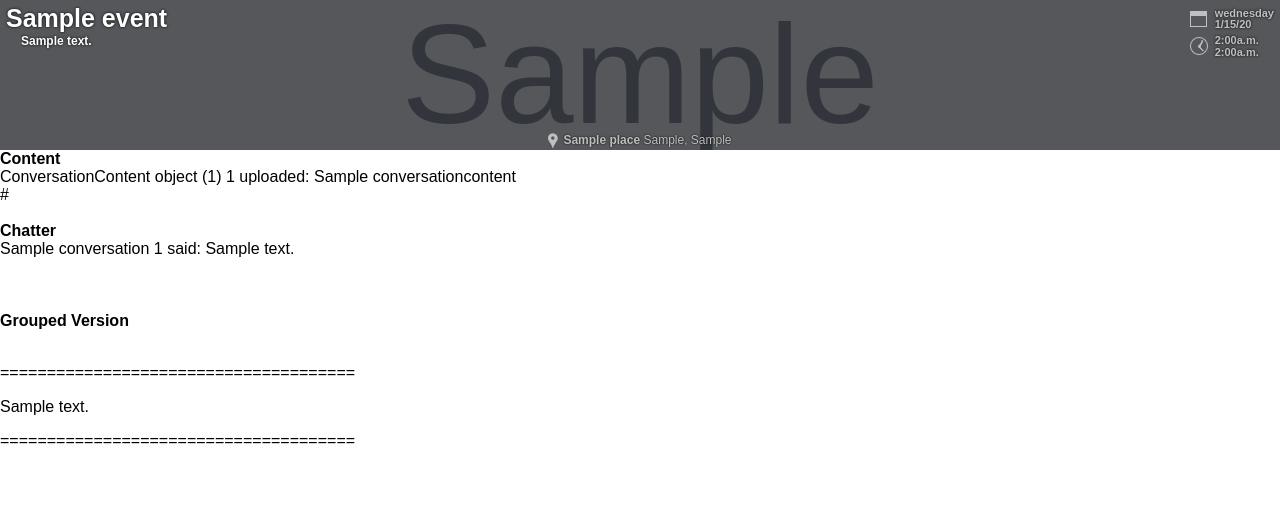
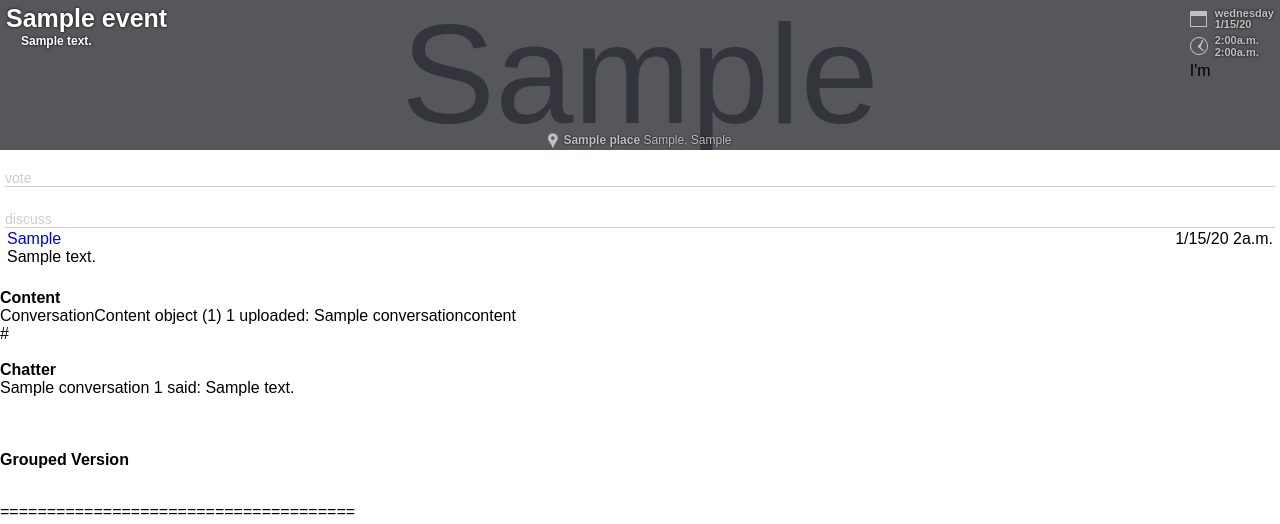
Before and after one commit to a-huy/collvent, a Django app: page /events/1/ in a window 1280 px wide. Shown: the top 524 px of the page. Run offline with Django 3.2, Linux system fonts and the light colour scheme; tables that the repository leaves empty hold one stand-in row (values such as "Sample post"); grey boxes marked "Sample" are stand-in pictures; some libraries are stand-ins or nearby versions.

Commit message:
Formatted conversations in event.

```diff
--- a/accounts/models.py
+++ b/accounts/models.py
@@ -47,7 +47,7 @@ class User(AbstractBaseUser):
                 return self.phone
 
     def get_short_name(self):
-        return self.first_name or self.uuid
+        return self.first_name or self.email or self.phone
 
     def __unicode__(self):
         id_str = self.phone or self.email or self.uuid
--- a/base/models.py
+++ b/base/models.py
@@ -4,6 +4,7 @@ from base.managers import ActiveManager, VanishedManager
 from accounts.constants import USER_HASH_MAX_LENGTH
 
 import datetime
+import pretty
 
 class Base(models.Model):
     created_date = models.DateTimeField(editable=False, default=django.utils.timezone.now)
@@ -55,3 +56,7 @@ class Base(models.Model):
             super(Base, self).save(*args, **kwargs)
         except DatabaseError, err:
             raise
+
+    def get_created_date_friendly(self):
+        print "PRETTY: ", pretty.date(self.created_date)
+        return "TEST"
--- a/collvent/settings/globals.py
+++ b/collvent/settings/globals.py
@@ -112,6 +112,7 @@ TEMPLATE_DIRS = (
 )
 
 INSTALLED_APPS = (
+    'django.contrib.humanize',
     'django.contrib.auth',
     'django.contrib.contenttypes',
     'django.contrib.sessions',
--- a/content/static/styles/events/event.css
+++ b/content/static/styles/events/event.css
@@ -122,3 +122,25 @@
     font-weight: bold;
     text-shadow: 0 0 3px black;
 }
+
+/* section */
+
+.section
+{
+    margin: 5px;
+    margin-top: 20px;
+}
+
+.section .sectionTitle
+{
+
+    color: #cbcfd1;
+    font-size: 14px;
+
+    border-bottom: 1px solid #cbcfd1;
+}
+
+.section .sectionContent
+{
+    padding: 2px;
+}
--- a/conversations/models.py
+++ b/conversations/models.py
@@ -3,6 +3,8 @@ from django.conf import settings
 import base.models as base_models
 import conversations.constants as constants
 import events.models as events_models
+
+import pretty
 
 class Conversation(base_models.Base):
         event = models.ForeignKey(events_models.Event)
@@ -18,3 +20,9 @@ class ConversationMessage(base_models.Base):
         conversation = models.ForeignKey(Conversation)
         owner = models.ForeignKey(settings.AUTH_USER_MODEL)
         message = models.CharField(max_length=constants.MAX_SIZE_MESSAGE)
+
+        def get_created_date_friendly(self):
+            from datetime import datetime
+            # self.created_date.date
+            print "PRETTY: ", type(self.created_date)
+            return pretty.date(self.created_date)
--- a/events/templates/event.html
+++ b/events/templates/event.html
@@ -1,4 +1,5 @@
 {% extends "page_base.html" %}
+{% load humanize %}
 
 {% block body %}
     <div class="eventInfoContainer">
@@ -24,6 +25,9 @@
                                     <div class="endTime">{{ event.end_date|date:'g:ia' }}</div>
                                     {% endif %}
                                 </div>
+                                <div class="eventRsvp">
+                                    I'm
+                                </div>
                             </div>
                         </td>
                     </tr>
@@ -44,6 +48,36 @@
             </div>
         </div>
         <div class="eventImage" style="background-image:url('{{ event.thumbnail }}')"></div>
+    </div>
+
+    <div class="section discussionSection">
+        <div class="sectionTitle">vote</div>
+        <div class="sectionContent">
+        </div>
+    </div>
+
+    <div class="section discussionSection">
+        <div class="sectionTitle">discuss</div>
+        <div class="sectionContent">
+            {% for messageCluster in messageGroup %}
+                {% for message in messageCluster %}
+                    <div class="message">
+                        <div class="left userAvatar"></div>
+                        <div class="body">
+                            <div class="info">
+                                <a class="left userName" href="#">{{ message.owner.get_short_name }}</a>
+                                <div class="right postDate">{{ message.created_date|naturalday:'n/j/y' }} {{ message.created_date|date:'ga' }}</div>
+                                <p class="clear"></p>
+                            </div>
+                            <div class="content">
+                                {{ message.message }}
+                            </div>
+                        </div>
+                        <p class="clear"></p>
+                    </div>
+                {% endfor %}
+            {% endfor %}
+        </div>
     </div>
 
     <!-- <div id="map_canvas" sty;e="width:100%; height:100%;"></div> -->
--- a/events/views.py
+++ b/events/views.py
@@ -62,22 +62,17 @@ def event(request, event_uuid):
     messageGroup = []
     groupedSet = []
     for x in messages:
-        print "date: ", x.created_date
-        print "convo: ", x.conversation.title
         if groupedSet:
             if groupedSet[0].conversation.title == x.conversation.title:
                 groupedSet.append(x)
-                print "leaving if"
             else:
                 messageGroup.append(groupedSet)
                 groupedSet = []
                 groupedSet.append(x)
-                print "leaving else on == if fail"
         else:
             messageGroup.append(groupedSet)
             groupedSet = []
             groupedSet.append(x)
-            print "leaving else"
         if x == messages[-1]:
             messageGroup.append(groupedSet)
 
--- a/requirements.txt
+++ b/requirements.txt
@@ -11,3 +11,4 @@ six==1.2.0
 twilio==3.4.3
 unittest2==0.5.1
 wsgiref==0.1.2
+py-pretty==1
```
